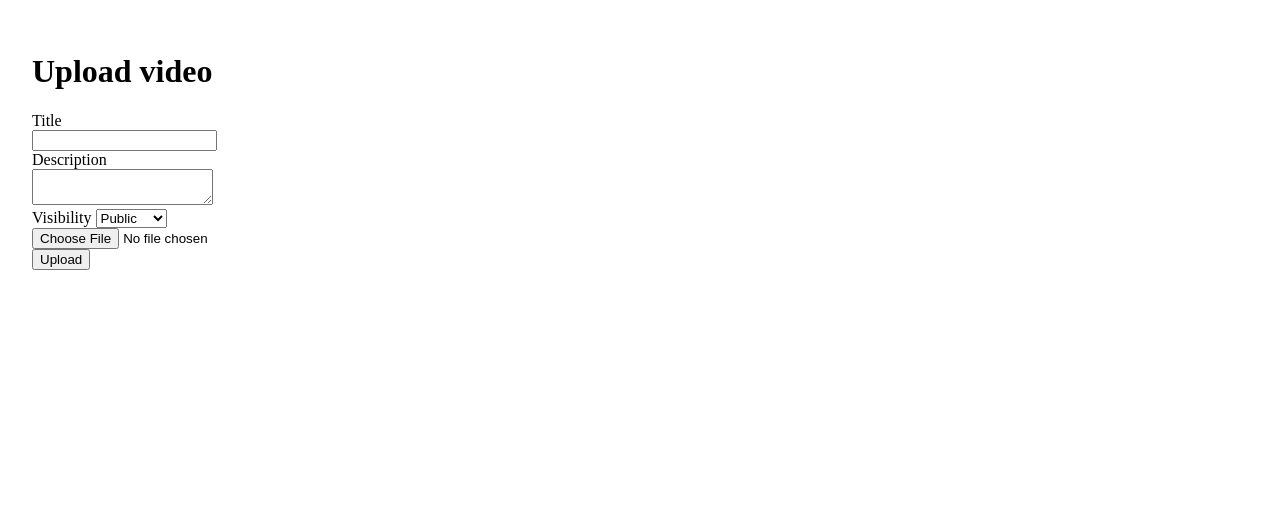
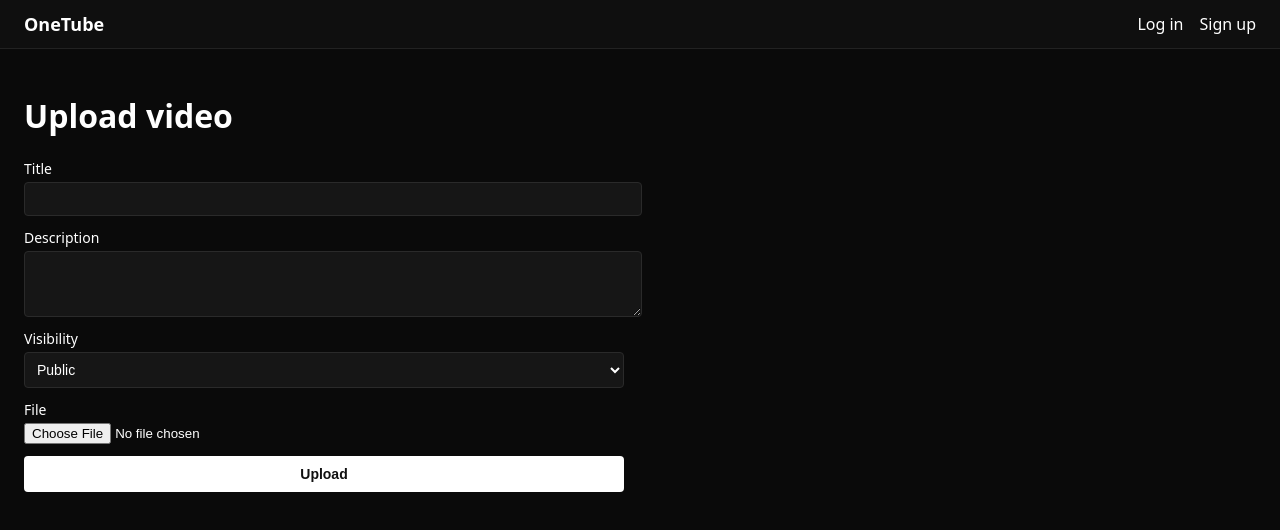
Before and after one commit to 1Kyryll/OneTube, a Next.js app in the folder client/: page /upload in a window 1280 px wide. Shown: the top 530 px of the page. Built offline with nearby package versions, Linux system fonts and the light colour scheme; no server answers.

Commit message:
feat(client): /feed grid + home navigation

```diff
--- /dev/null
+++ b/client/app/_components/NavBar.tsx
@@ -0,0 +1,89 @@
+"use client";
+
+import Link from "next/link";
+import { useTransition } from "react";
+
+import { useAuth } from "@/features/auth/auth-provider";
+
+export function NavBar() {
+  const { user, loading, logout } = useAuth();
+  const [pending, startTransition] = useTransition();
+
+  return (
+    <header style={headerStyle}>
+      <Link href="/" style={brandStyle}>
+        OneTube
+      </Link>
+
+      <nav style={navStyle}>
+        {!loading && user && (
+          <Link href="/upload" style={linkStyle}>
+            Upload
+          </Link>
+        )}
+
+        {loading ? null : user ? (
+          <>
+            <span style={{ opacity: 0.8 }}>
+              @{user.username}
+            </span>
+            <button
+              onClick={() => startTransition(() => logout())}
+              disabled={pending}
+              style={buttonStyle}
+            >
+              {pending ? "…" : "Log out"}
+            </button>
+          </>
+        ) : (
+          <>
+            <Link href="/login" style={linkStyle}>
+              Log in
+            </Link>
+            <Link href="/signup" style={linkStyle}>
+              Sign up
+            </Link>
+          </>
+        )}
+      </nav>
+    </header>
+  );
+}
+
+const headerStyle: React.CSSProperties = {
+  display: "flex",
+  alignItems: "center",
+  justifyContent: "space-between",
+  padding: "12px 24px",
+  borderBottom: "1px solid #222",
+  background: "#0f0f0f",
+  color: "#fff",
+};
+
+const brandStyle: React.CSSProperties = {
+  fontWeight: 700,
+  fontSize: 18,
+  color: "#fff",
+  textDecoration: "none",
+};
+
+const navStyle: React.CSSProperties = {
+  display: "flex",
+  alignItems: "center",
+  gap: 16,
+};
+
+const linkStyle: React.CSSProperties = {
+  color: "#fff",
+  textDecoration: "none",
+};
+
+const buttonStyle: React.CSSProperties = {
+  padding: "6px 12px",
+  border: "none",
+  borderRadius: 4,
+  background: "#fff",
+  color: "#111",
+  cursor: "pointer",
+  fontWeight: 600,
+};
--- a/client/app/layout.tsx
+++ b/client/app/layout.tsx
@@ -1,4 +1,5 @@
 import { AuthProvider } from "@/features/auth/auth-provider";
+import { NavBar } from "./_components/NavBar";
 
 export const metadata = {
   title: "OneTube",
@@ -8,8 +9,11 @@ export const metadata = {
 export default function RootLayout({ children }: { children: React.ReactNode }) {
   return (
     <html lang="en">
-      <body>
-        <AuthProvider>{children}</AuthProvider>
+      <body style={{ margin: 0, background: "#0a0a0a", color: "#fff", fontFamily: "system-ui, sans-serif" }}>
+        <AuthProvider>
+          <NavBar />
+          {children}
+        </AuthProvider>
       </body>
     </html>
   );
--- a/client/features/video/components/UploadForm.tsx
+++ b/client/features/video/components/UploadForm.tsx
@@ -66,28 +66,83 @@ export function UploadForm() {
     }
 
     return (
-        <form onSubmit={onSubmit} style={{ maxWidth: 600 }}>
-        <label>Title<br /><input value={title} onChange={(e) => setTitle(e.target.value)} required /></label>
-        <br />
-        <label>Description<br /><textarea value={description} onChange={(e) => setDescription(e.target.value)} /></label>
-        <br />
-        <label>Visibility{" "}
-            <select value={visibility} onChange={(e) => setVisibility(e.target.value as "public" | "unlisted" | "private")}>
+        <form onSubmit={onSubmit} style={{ maxWidth: 600, display: "grid", gap: 12 }}>
+            <label style={labelStyle}>
+                Title
+                <input
+                    value={title}
+                    onChange={(e) => setTitle(e.target.value)}
+                    required
+                    style={inputStyle}
+                />
+            </label>
+            <label style={labelStyle}>
+                Description
+                <textarea
+                    value={description}
+                    onChange={(e) => setDescription(e.target.value)}
+                    rows={3}
+                    style={{ ...inputStyle, resize: "vertical" }}
+                />
+            </label>
+            <label style={labelStyle}>
+                Visibility
+                <select
+                    value={visibility}
+                    onChange={(e) =>
+                        setVisibility(e.target.value as "public" | "unlisted" | "private")
+                    }
+                    style={inputStyle}
+                >
                     <option value="public">Public</option>
                     <option value="unlisted">Unlisted</option>
                     <option value="private">Private</option>
                 </select>
             </label>
-        <br />
+            <label style={labelStyle}>
+                File
                 <input
                     type="file"
                     accept="video/*"
                     onChange={(e) => setFile(e.target.files?.[0] ?? null)}
+                    style={{ color: "#fff" }}
                 />
-        <br />
-        <button disabled={busy} type="submit">{busy ? "Uploading..." : "Upload"}</button>
-        {busy && <div>Progress: {progress.toFixed(1)}%</div>}
-        {error && <div style={{ color: "crimson" }}>{error}</div>}
+            </label>
+            <button disabled={busy} type="submit" style={buttonStyle}>
+                {busy ? "Uploading..." : "Upload"}
+            </button>
+            {busy && (
+                <div style={{ color: "#9aa3b2" }}>Progress: {progress.toFixed(1)}%</div>
+            )}
+            {error && <div style={{ color: "#ff6b6b" }}>{error}</div>}
         </form>
     );
 }
+
+const labelStyle: React.CSSProperties = {
+    display: "grid",
+    gap: 4,
+    fontSize: 14,
+    color: "#fff",
+};
+
+const inputStyle: React.CSSProperties = {
+    width: "100%",
+    padding: 8,
+    border: "1px solid #2a2a2a",
+    borderRadius: 4,
+    fontSize: 14,
+    background: "#161616",
+    color: "#fff",
+};
+
+const buttonStyle: React.CSSProperties = {
+    padding: 10,
+    border: "none",
+    borderRadius: 4,
+    background: "#fff",
+    color: "#111",
+    cursor: "pointer",
+    fontSize: 14,
+    fontWeight: 600,
+};
```
Also changed, not shown: client/app/page.tsx (+4 -52 lines), client/features/auth/pages/login-page.tsx (+6 -3 lines), client/features/auth/pages/signup-page.tsx (+6 -3 lines), client/features/video/components/FeedGrid.tsx (added, +117 -0 lines). Lines whose indentation alone changed are shown as unchanged.
